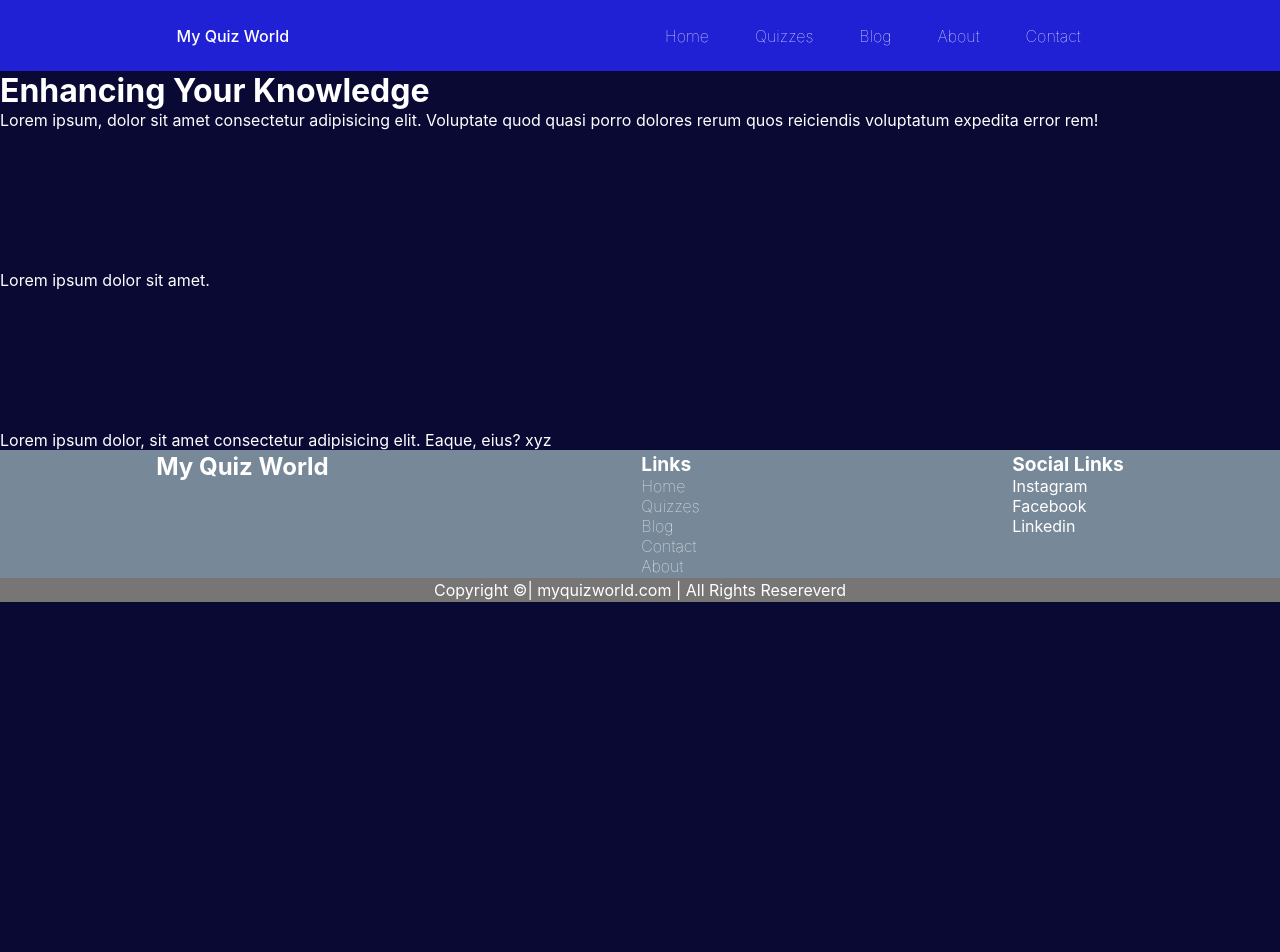
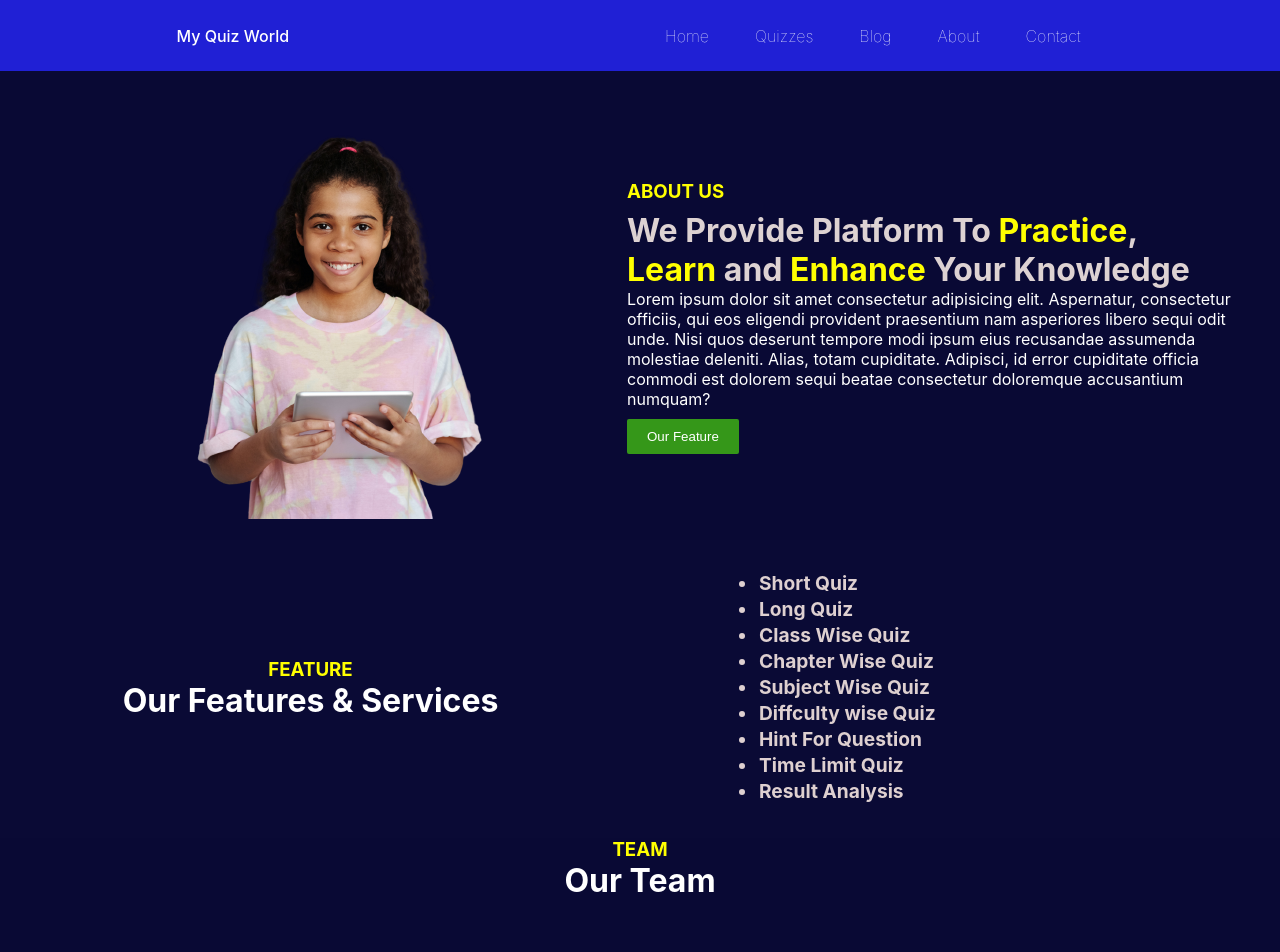
Before and after one commit to pradeepkumar-es/myquizworld, a React (Create React App) app: page /about in a window 1280 px wide. Shown: the top 952 px of the page. Before the commit the page ends 800 px from the top, so only its background shows below. Built offline with nearby package versions, Linux system fonts and the light colour scheme.

Commit message:
add about page change

```diff
--- a/src/Components/About.js
+++ b/src/Components/About.js
@@ -1,20 +1,47 @@
 import React from 'react'
+import headeraboutimg from '../images/about-header-image.png'
+import './Styles/about.css'
 
 export default function About() {
   return (
-    <div className="main">
-      <h1>Enhancing Your Knowledge</h1>
-      <div className="intro">Lorem ipsum, dolor sit amet consectetur adipisicing elit. Voluptate quod quasi porro dolores rerum quos reiciendis voluptatum expedita error rem!</div>
+    <div className="aboutus">
+      <div className="about">
+        <div className="left"><img src={headeraboutimg} alt="header about " /></div>
+        <div className="right">
+          <h3>About Us</h3>
+          <h1>We Provide Platform To <span style={{color:"yellow"}}>Practice</span>, <span style={{color:"yellow"}}>Learn</span> and <span style={{color:"yellow"}}>Enhance</span> Your Knowledge</h1>
+           <div className="intro">Lorem ipsum dolor sit amet consectetur adipisicing elit. Aspernatur, consectetur officiis, qui eos eligendi provident praesentium nam asperiores libero sequi odit unde. Nisi quos deserunt tempore modi ipsum eius recusandae assumenda molestiae deleniti. Alias, totam cupiditate. Adipisci, id error cupiditate officia commodi est dolorem sequi beatae consectetur doloremque accusantium numquam?</div>
+           <button>Our Feature</button>
+        </div>
+      </div>
       <div className="feature">
+        <div className="left">
+          <h3>Feature</h3>
+          <h1>Our Features & Services</h1>
+        </div>
+        <div className="right">
         <ul>
-          <li></li>
-          <li></li>
-          <li></li>
-          <li></li>
-          <li></li>
-          <li></li>
-          <li></li>
+          <li>Short Quiz </li>
+          <li>Long Quiz</li>
+          <li>Class Wise Quiz</li>
+          <li>Chapter Wise Quiz</li>
+          <li>Subject Wise Quiz</li>
+          <li>Diffculty wise Quiz</li>
+          <li>Hint For Question</li>
+          <li>Time Limit Quiz</li>
+          <li>Result Analysis</li>
         </ul>
+        </div>
+      </div>
+      <div className="team">
+        <h3>Team</h3>
+        <h1>Our Team</h1>
+        <div className="member">
+          <div className="mem1">1</div>
+          <div className="mem1">2</div>
+          <div className="mem1">3</div>
+          <div className="mem1">4</div>
+        </div>
       </div>
       <div className="Benefits">
         <p>Lorem ipsum dolor sit amet.</p>
@@ -31,12 +58,7 @@ export default function About() {
       <div className="aim">
         <p>Lorem ipsum dolor, sit amet consectetur adipisicing elit. Eaque, eius? xyz</p>
       </div>
-      <div className="Team">
-        <div className="mem1"></div>
-        <div className="mem1"></div>
-        <div className="mem1"></div>
-        <div className="mem1"></div>
-      </div>
+
       <div className="Reach Us">
         <div className="contact"></div>
         <div className="Social"></div>
--- /dev/null
+++ b/src/Components/Styles/about.css
@@ -0,0 +1,83 @@
+
+.aboutus .about .left{
+    height: 250px;
+    width: 50%;
+}
+.aboutus .about .right{
+    margin-top: 59px;
+    padding-right: 50px;
+}
+.aboutus .about .right h3{
+    color: yellow;
+    margin: 10px 0px 3px 0px;
+    padding: 0px 0px 5px 0px;
+    text-transform: uppercase;
+}
+.aboutus .about .right h1{
+    color: rgb(221, 210, 210);
+}
+.aboutus .about .right button{
+    color:white;
+    background-color: rgba(85, 255, 6, 0.576);
+    padding: 10px 20px 10px 20px;
+    margin: 10px 0px 10px 0px;
+    border-style: none;
+    text-decoration-thickness: 2px;
+    text-decoration: solid;
+    border-radius: 2px;
+}
+.aboutus .about{
+    display: flex;
+    margin-top: 25px;
+    padding: 15px;
+    height: 414px;
+    width: 99%;
+}
+.aboutus .feature{
+    display: flex;
+}
+.aboutus .feature .left{
+    justify-items: center;
+    width: 50%;
+    padding: 118px;
+    background-color: rgba(12, 12, 54, 0.659);
+}
+.aboutus .feature .right{
+    justify-content: center;
+    width: 50%;
+    padding: 30px 137px 5px 137px;
+    background-color:rgba(12, 12, 54, 0.659) ;
+}
+.aboutus .feature .right ul li{
+    text-decoration: circle;
+    font-size: larger;
+    font-weight: 300;
+    font-weight: bold;
+    padding: 1px;
+    color: rgb(222, 208, 208);
+}
+
+.aboutus .feature h3{
+    color: yellow;
+    text-align: center;
+    text-transform: uppercase;
+}
+.aboutus .feature h1{
+    text-align: center;
+}
+
+.aboutus .team h3{
+    color: yellow;
+    text-align: center;
+    text-transform: uppercase;
+}
+.aboutus .team h1{
+    text-align: center;
+    text-transform: capitalize;
+}
+.aboutus .team .member{
+    display: flex;
+    flex-wrap: wrap;
+    background-color: rgb(239, 177, 240)violet;
+    padding: 50px;
+}
```
Also changed, not shown: src/images/about-header-image.png (added).
